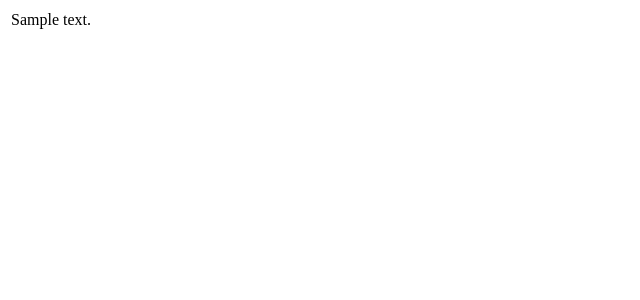
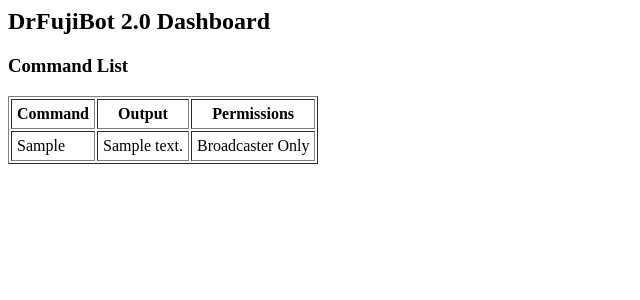
Before and after one commit to EverOddish/DrFujiBot, a Django app: page /dashboard/ in a window 1280 px wide. Before the commit the part shown is almost empty. Shown: the top 300 px of the page, without its empty margins (0-640 px from the left). Run offline with Django 3.2, Linux system fonts and the light colour scheme; tables that the repository leaves empty hold one stand-in row (values such as "Sample post").

Commit message:
Refactored model for commands, added generic command handling and permissions

```diff
--- a/DrFujiBot_Django/dashboard/admin.py
+++ b/DrFujiBot_Django/dashboard/admin.py
@@ -1,6 +1,6 @@
 from django.contrib import admin
 
-from .models import Command, CommandOutput
+from .models import Command, SimpleOutput
 
 admin.site.register(Command)
-admin.site.register(CommandOutput)
+admin.site.register(SimpleOutput)
--- a/DrFujiBot_Django/dashboard/models.py
+++ b/DrFujiBot_Django/dashboard/models.py
@@ -1,12 +1,23 @@
 from django.db import models
 
+class SimpleOutput(models.Model):
+    output_text = models.CharField(max_length=5000)
+
 class Command(models.Model):
-    command_text = models.CharField(max_length=200)
-    permissions = models.IntegerField(default=0)
-    creation_date = models.DateTimeField()
-    invocations = models.IntegerField(default=0)
+    # Order is important for permissions calculation!
+    BROADCASTER_ONLY = 1
+    MODERATOR_ONLY = 2
+    SUBSCRIBER_ONLY = 3
+    EVERYONE = 4
 
-class CommandOutput(models.Model):
-    command = models.ForeignKey(Command, on_delete=models.CASCADE)
-    output_text = models.CharField(max_length=5000)
-    counter = models.IntegerField(default=0)
+    PERMISSIONS_CHOICES = (
+        (BROADCASTER_ONLY, 'Broadcaster Only'),
+        (MODERATOR_ONLY, 'Moderator Only'),
+        (SUBSCRIBER_ONLY, 'Subscriber Only'),
+        (EVERYONE, 'Everyone'),
+    )
+
+    command = models.CharField(max_length=200)
+    permissions = models.IntegerField(choices=PERMISSIONS_CHOICES, default=EVERYONE)
+    invocation_count = models.IntegerField(default=0)
+    output = models.ForeignKey(SimpleOutput, blank=True, null=True, on_delete=models.CASCADE)
--- a/DrFujiBot_Django/dashboard/templates/dashboard/index.html
+++ b/DrFujiBot_Django/dashboard/templates/dashboard/index.html
@@ -1,9 +1,19 @@
+<html>
+    <head>
+        <title>DrFujiBot 2.0 Dashboard</title>
+    </head>
+    <body>
+        <h2>DrFujiBot 2.0 Dashboard</h2>
+        <h3>Command List</h3>
         {% if command_list %}
-    <table border="0">
+            <table border="1" cellpadding="5">
+                <tr><th>Command</th><th>Output</th><th>Permissions</th></tr>
             {% for command in command_list %}
-        <tr><td>{{ command.command_text }}</td></tr>
+            <tr><td>{{ command.command }}</td><td>{{ command.output.output_text }}</td><td>{{ command.get_permissions_display }}</td></tr>
             {% endfor %}
             </table>
         {% else %}
             <p>No commands are available.</p>
         {% endif %}
+    </body>
+</html>
--- a/DrFujiBot_Django/dashboard/views.py
+++ b/DrFujiBot_Django/dashboard/views.py
@@ -2,21 +2,40 @@ from django.http import HttpResponse
 from django.shortcuts import render
 from django.template import loader
 
-from .models import Command
+from .models import Command, SimpleOutput
 
 def index(request):
-    command_list = Command.objects.order_by('-creation_date')
+    command_list = Command.objects.order_by('command')
     context = {'command_list' : command_list}
     return render(request, 'dashboard/index.html', context)
+
+def permitted(is_broadcaster, is_moderator, is_subscriber, permissions):
+    if is_broadcaster:
+        return permissions >= Command.BROADCASTER_ONLY
+    if is_moderator:
+        return permissions >= Command.MODERATOR_ONLY
+    if is_subscriber:
+        return permissions >= Command.SUBSCRIBER_ONLY
+    return permissions >= Command.EVERYONE
 
 def drfujibot(request):
     is_broadcaster = request.GET.get('is_broadcaster')
     is_moderator = request.GET.get('is_moderator')
     is_subscriber = request.GET.get('is_subscriber')
     line = request.GET.get('line')
+
+    line_pieces = line.split(' ')
+    command = line_pieces[0]
+
     response_text = ''
-
-    if '!test' == line:
-        response_text = 'It works!'
+    command_query_set = Command.objects.filter(command__iexact=command)
+    if len(command_query_set) >= 1:
+        cmd = command_query_set[0]
+        if permitted(is_broadcaster, is_moderator, is_subscriber, cmd.permissions):
+            if cmd.output:
+                response_text = cmd.output.output_text
+            else:
+                # Complex Command
+                pass
 
     return HttpResponse(response_text)
--- a/DrFujiBot_IRC/drfujibot_irc.py
+++ b/DrFujiBot_IRC/drfujibot_irc.py
@@ -135,5 +135,8 @@ if '__main__' == __name__:
         servicemanager.Initialize()
         servicemanager.PrepareToHostSingle(DrFujiBotService)
         servicemanager.StartServiceCtrlDispatcher()
+    elif len(sys.argv) >= 2 and 'debug' == sys.argv[1]:
+        bot = DrFujiBot()
+        bot.start()
     else:
         DrFujiBotService.parse_command_line()
```
Also changed, not shown: DrFujiBot_Django/dashboard/migrations/0001_initial.py. Lines whose indentation alone changed are shown as unchanged.
